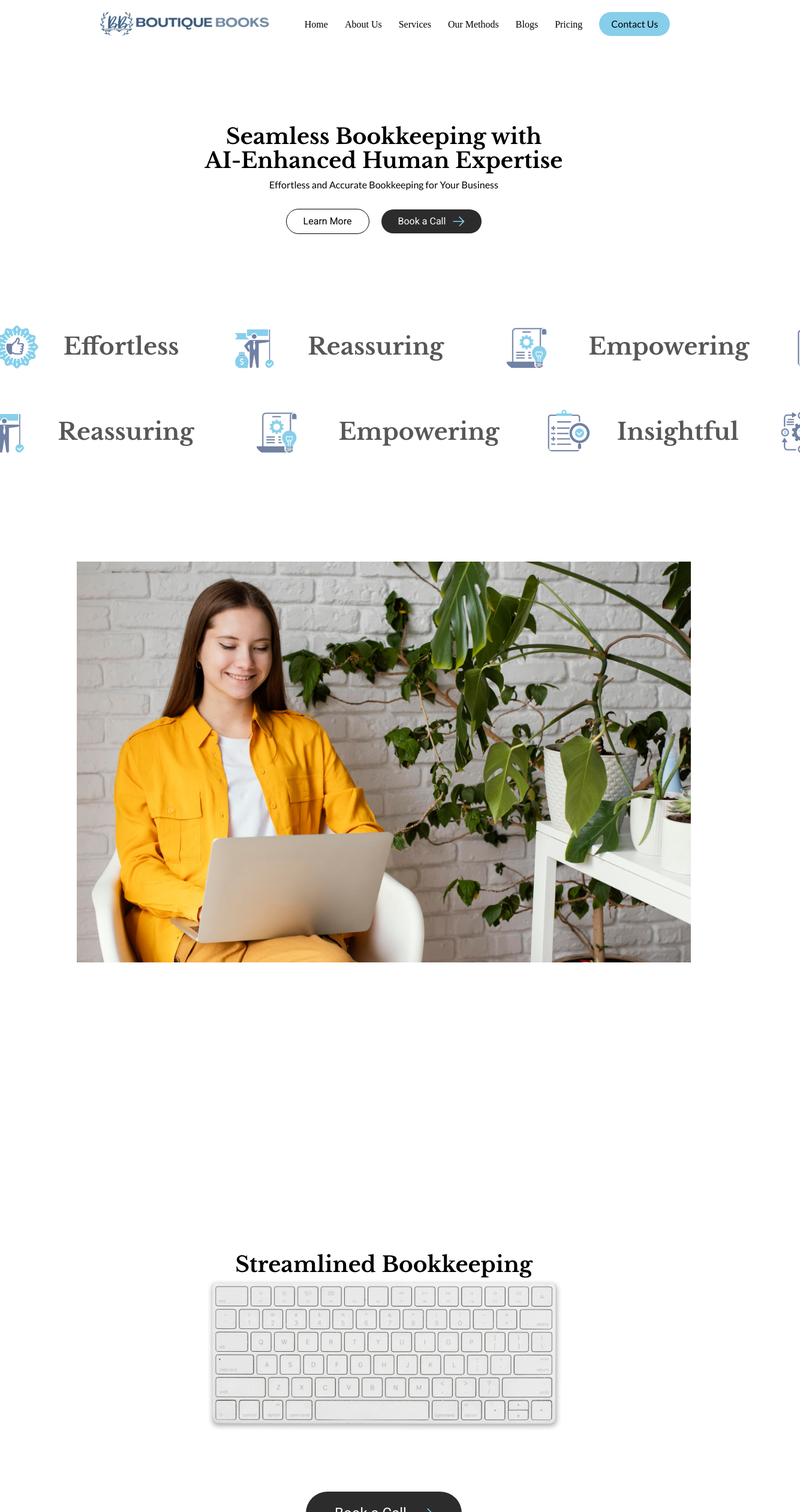
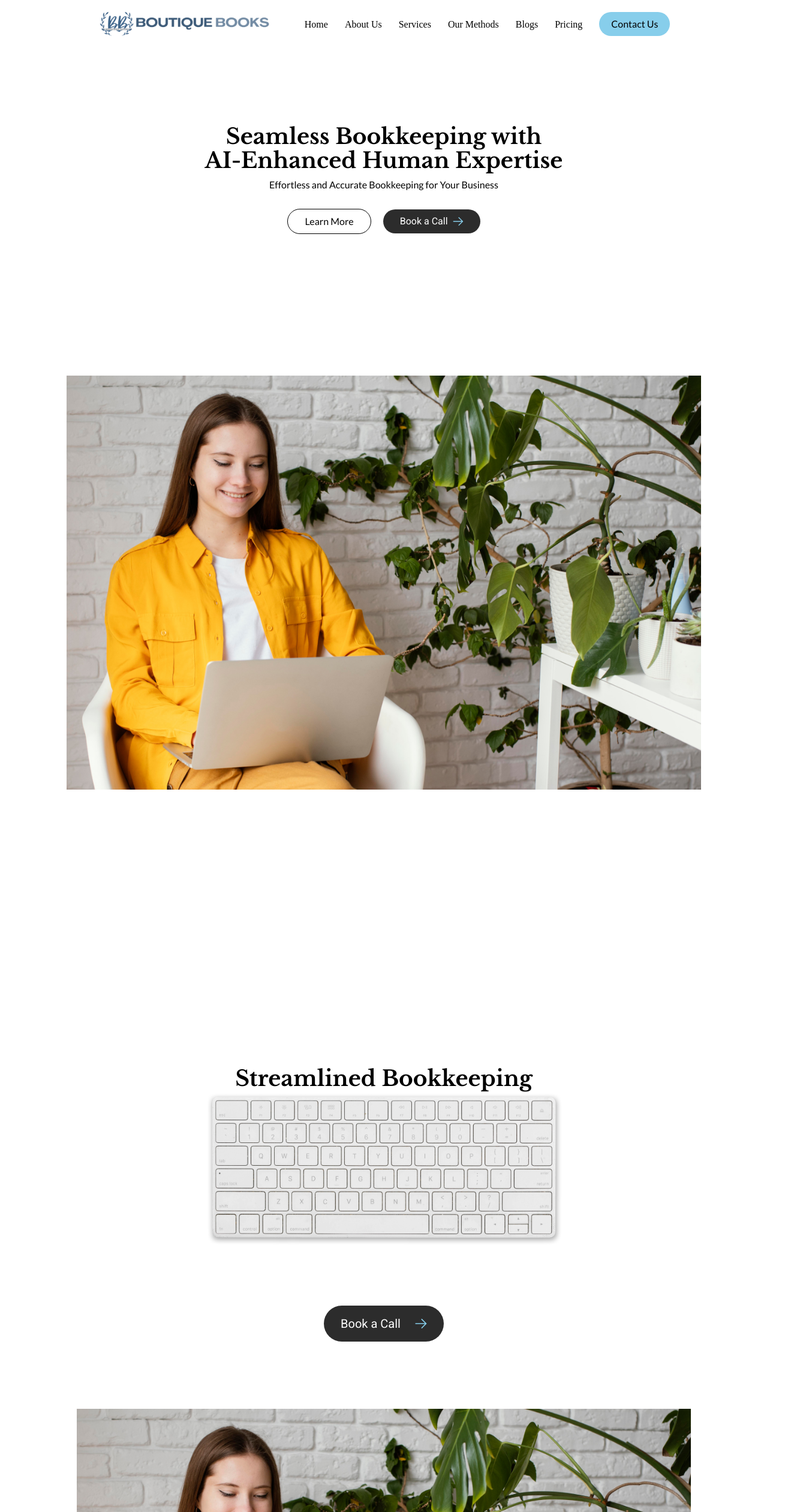
Before and after one commit to NikhilMourya/Boutique-Books, a React (Vite) app: page / in a window 1280 px wide. Shown: the top 2520 px of the page at 60% size, 1334 px wide, since content can reach past the window. Built offline with nearby package versions, Linux system fonts and the light colour scheme; a web font is replaced by a local one.

Commit message:
UI & Content updated

```diff
--- a/src/components/Homepage/LadyScroll.jsx
+++ b/src/components/Homepage/LadyScroll.jsx
@@ -2,7 +2,7 @@ import gsap from 'gsap';
 // import { useGSAP } from '@gsap/react';
 import { useLayoutEffect, useRef } from 'react';
 import ladyWithLaptop from "../../assets/images/home/female-with-laptop.png"
-
+import { Link } from "react-router-dom"
 import { ScrollTrigger } from "gsap/ScrollTrigger";
 
 
@@ -21,8 +21,8 @@ const LadyScroll = () => {
         let t1 = gsap.timeline({
             scrollTrigger: {
                 trigger: "#lady-wrapper",
-                start: 'top 40%',
-                scrub: true,
+                start: 'top 30%',
+                scrub: 2,
                 end: 'top 0%',
             }
         })
@@ -30,7 +30,7 @@ const LadyScroll = () => {
 
         t1.to(LadyRefElement, {
             width: "100%",
-            duration:2000,
+            duration: 2000,
         });
 
         t1.fromTo(ladyRefOverlayElement, { opacity: 0 }, {
@@ -39,7 +39,7 @@ const LadyScroll = () => {
         })
 
 
-        t1.fromTo('#underline-divider',{width:'20%'}, {
+        t1.fromTo('#underline-divider', { width: '20%' }, {
             width: '50%',
             duration: 2000,
         })
@@ -60,6 +60,9 @@ const LadyScroll = () => {
                                             <div id='underline-divider' className="w-1/5 h-1 rounded-full bg-white"></div>
                                         </div>
                                         <p className="my-10 md:text-xl">Welcome to Boutique Books! We offer AI-driven services that simplify bookkeeping and provide real-time insights. Enjoy effortless compliance and peace of mind with our expert solutions.</p>
+                                        <p className="my-10 md:text-xl">where AI precision meets expert care. Simplifying bookkeeping with real-time insights and dedicated support, giving you peace of mind and effortless compliance.
+                                        </p>
+                                        <Link to="/about-us">
                                             <button className="px-7 p-2 bg-white text-black rounded-full">
                                                 <div className="flex gap-3 flex-row ">
                                                     <div className="inline-flex gap-3">
@@ -71,6 +74,8 @@ const LadyScroll = () => {
 
                                                 </div>
                                             </button>
+                                        </Link>
+
                                     </div>
                                 </div>
                             </div>
--- a/src/page/AboutPage.jsx
+++ b/src/page/AboutPage.jsx
@@ -42,39 +42,44 @@ const team = [
     id: 1,
     name: 'Tajni Diller',
     role: 'Founder and Senior Business Advisor',
+    desc: ["Meet Tajni, the founder of Boutique Books, who has been in the bookkeeping and tax industry since the early 1990s. What started as a side hustle while raising her kids has turned into a passion for helping small business owners and sole practitioners thrive. After working in a large CPA firm, Tajni quickly realized that the rigid structure wasn't for her. She discovered her love for tax work and recognized the critical role bookkeeping plays in effective tax planning.",
+      "As an Enrolled Agent, licensed by the IRS, Tajni works closely with clients to reduce tax liabilities, increase cash flow, and boost profitability. Her approach is centered on listening to her clients and supporting them in reaching their own version of success.",
+      "Anchored in Christ, Tajni is a credentialed pastor, and her faith is central to both her personal and professional life. She serves as a worship pastor at her church, where she leads through music, playing guitar and piano. Outside of work, Tajni cherishes time with her husband, children, grandchildren, and their dog. A true entrepreneur at heart, Tajni believes that everyone should have at least one side hustle (if not more!) and is passionate about helping others achieve their entrepreneurial goals."],
     imgURL: Team1,
   },
   {
     id: 2,
     name: 'Raquel Pryor',
     role: 'Tax & Bookkeeping Specialist ',
+    desc: ["Meet Raquel, our Certified Public Bookkeeper and a key part of our team since 2015! With a decade of experience in the tax industry, Raquel is dedicated to helping small businesses grow and thrive. She believes that collaboration is the key to success and loves partnering with business owners to keep their finances on track.", "Outside of work, Raquel is a devoted wife and mother, and when she's not balancing the books, she's behind the lens of her photography business, capturing life's special moments. And if she could escape to Disneyland twice a year, she'd be living her best life!"],
     imgURL: Team2,
   },
   {
     id: 3,
     name: 'Savannah Clarke',
     role: 'Tax & Bookkeeping Specialist',
-    desc:"Meet Savannah, one of our skilled tax preparation and bookkeeping experts at Boutique CFO Advisory. Born and raised in New Jersey, Savannah earned her associate degree in business administration and a certificate in computerized accounting back in 2013. After graduation, she and her husband embarked on a cross-country adventure, living in Alaska, Texas, Georgia, New York, and now calling North Carolina home. Along the way, they've built a wonderful family with two energetic boys and a loyal pup. In 2022, Savannah completed her bachelor's in accounting and finance, graduating magna cum laude and joining the prestigious Sigma Beta Delta honor society. She's now pursuing enrollment to practice before the IRS, adding even more value to the clients she helps at Boutique CFO.Since joining the team in 2021, Savannah has enjoyed supporting a wide range of clients with their tax prep and bookkeeping needs. Outside of work, she's a busy mom chasing after her boys, exploring new places, and cheering on her beloved Philadelphia Eagles and Phillies.",
+    desc: ["Meet Savannah, one of our skilled tax preparation and bookkeeping experts at Boutique CFO Advisory. Born and raised in New Jersey, Savannah earned her associate degree in business administration and a certificate in computerized accounting back in 2013. After graduation, she and her husband embarked on a cross-country adventure, living in Alaska, Texas, Georgia, New York, and now calling North Carolina home. Along the way, they've built a wonderful family with two energetic boys and a loyal pup. In 2022, Savannah completed her bachelor's in accounting and finance, graduating magna cum laude and joining the prestigious Sigma Beta Delta honor society. She's now pursuing enrollment to practice before the IRS, adding even more value to the clients she helps at Boutique CFO.Since joining the team in 2021, Savannah has enjoyed supporting a wide range of clients with their tax prep and bookkeeping needs. Outside of work, she's a busy mom chasing after her boys, exploring new places, and cheering on her beloved Philadelphia Eagles and Phillies."],
     imgURL: Team3,
   },
   {
     id: 4,
     name: 'Sharon Teraji',
     role: 'Tax & Bookkeeping Specialist',
+    desc: [],
     imgURL: Team4,
   },
   {
     id: 5,
     name: 'Marc Diller',
     role: 'Tax Specialist',
-    desc: "At Boutique Books, I don't just crunch numbers — I work with you to make managing your finances easier and more rewarding. With years of experience in tax and bookkeeping, I've helped individuals and businesses streamline their financial processes while saving money along the way. I take pride in bringing a down-to-earth, approachable style to everything I do. I know taxes and bookkeeping can seem complicated, but my goal is to make it feel simple and stress-free for you. I love getting to know each client's unique needs and offering practical solutions that actually make a difference. When we work together, you can expect a hands-on, personalized approach tailored to your specific situation. I'm here to keep your finances organized and make sure more of your hard-earned money stays where it belongs—in your pocket. Let's connect and take the hassle out of your financial journey today!",
+    desc: ["At Boutique Books, I don't just crunch numbers — I work with you to make managing your finances easier and more rewarding. With years of experience in tax and bookkeeping, I've helped individuals and businesses streamline their financial processes while saving money along the way. I take pride in bringing a down-to-earth, approachable style to everything I do. I know taxes and bookkeeping can seem complicated, but my goal is to make it feel simple and stress-free for you. I love getting to know each client's unique needs and offering practical solutions that actually make a difference. When we work together, you can expect a hands-on, personalized approach tailored to your specific situation. I'm here to keep your finances organized and make sure more of your hard-earned money stays where it belongs—in your pocket. Let's connect and take the hassle out of your financial journey today!"],
     imgURL: MarcDiller,
   },
   {
     id: 6,
     name: 'Breana Gonzalez',
     role: 'Customer Success Coordinator',
-    desc: "Meet Breana, our dedicated Customer Success Coordinator here at Boutique Books! With over 10 years of customer service experience, Breana is passionate about keeping our office running smoothly and ensuring you're connected with the best bookkeepers and tax preparers. She's your go-to for all things client communication and loves making sure your needs are met with care and expertise. When she's not assisting clients, Breana is deeply involved with her local church, where she's been a part of the community for 27 years. Fun fact: it's where she met her husband! They've been happily married for two years and recently welcomed an adorable cat into their family. In her free time, Breana enjoys drawing, traveling with her husband, and finding new ways to give back.",
+    desc: ["Meet Breana, our dedicated Customer Success Coordinator here at Boutique Books! With over 10 years of customer service experience, Breana is passionate about keeping our office running smoothly and ensuring you're connected with the best bookkeepers and tax preparers. She's your go-to for all things client communication and loves making sure your needs are met with care and expertise. When she's not assisting clients, Breana is deeply involved with her local church, where she's been a part of the community for 27 years. Fun fact: it's where she met her husband! They've been happily married for two years and recently welcomed an adorable cat into their family. In her free time, Breana enjoys drawing, traveling with her husband, and finding new ways to give back."],
     imgURL: Breana,
   },
 ];
@@ -258,9 +263,19 @@ export default function AboutPage() {
                   {role}
                 </h5>
                 {
-                  activeIndex == index && (<div className='col-span-3 p-3' >
-                    <p className='group-hover:text-white text-gray-600 text-sm md:text-base' >{desc}</p>
-                  </div>)
+                  activeIndex == index && (
+                    <div className='col-span-3 p-3' >
+                      {
+                        desc.map((p, i) => {
+                          return (
+                            <p key={i} className='group-hover:text-white text-gray-600 text-sm md:text-base py-2' >{p}</p>
+                          )
+                        }
+                        )
+                      }
+
+                    </div>
+                  )
                 }
               </div>
             ))}
--- a/src/page/HomePage.jsx
+++ b/src/page/HomePage.jsx
@@ -253,19 +253,20 @@ const HomePage = () => {
             </p>
           </div>
           <div className="my-4 p-3 flex gap-5 justify-center items-center">
+            <Link to="/conatct-us">
               <button className="px-7 p-2 border-black border text-black rounded-full text-md">
                 Learn More
-            </button>
+              </button></Link>
 
             <Link to="https://www.calendly.com/boutiquebooks" target='_blank'>
               <button className="px-7 p-2 button-primary-bg text-white rounded-full">
-                <div className="flex gap-3 flex-row">
-                  <div className="inline-flex gap-3">
+                <div className="flex gap-3 flex-row justify-center">
+                  <div className="inline-flex gap-2 justify-center">
                     <span className="text-md">Book a Call</span>
                     <span className="content-center">
                       <svg
-                        width="20"
-                        height="16"
+                        width="18"
+                        height="14"
                         viewBox="0 0 24 20"
                         fill="none"
                         xmlns="http://www.w3.org/2000/svg"
@@ -282,7 +283,7 @@ const HomePage = () => {
             </Link>
           </div>
         </main>
-        <div
+        {/* <div
           className="-translate-y-28 opacity-0 scale-125 overflow-hidden"
           ref={scrollContainerRef}
         >
@@ -298,7 +299,7 @@ const HomePage = () => {
           >
             {profiles}
           </div>
-        </div>
+        </div> */}
         <LadyScroll />
         <div className="relative my-14 lg:mt-56 lg:pt-32 py-14 keyboard-container bg-light-section">
           <div className="relative z-10">
@@ -315,8 +316,8 @@ const HomePage = () => {
                 id="keyboard-img"
               />
               <Link to="https://www.calendly.com/boutiquebooks" target='_blank'>
-                <button className="mt-10 px-7 p-2 button-primary-bg text-white rounded-full">
-                  <div className="flex gap-3 flex-row text-2xl px-5 py-3">
+                <button className="mt-10 px-5 p-2 button-primary-bg text-white rounded-full">
+                  <div className="flex gap-3 flex-row text-xl px-2 py-2">
                     <div className="inline-flex gap-6">
                       <span className="text-md">Book a Call</span>
                       <span className="content-center">
@@ -400,8 +401,10 @@ const HomePage = () => {
                                 Expenses <span>$95,200</span>
                               </h3>
                             </div>
+                            <Link to="/contact-us">
                               <button className="md:px-7 p-2 bg-gray-700 text-white rounded-full">
                                 <div className="flex gap-3 flex-row ">
+
                                   <div className="inline-flex gap-3">
                                     <span className="text-md end">
                                       Learn More
@@ -423,6 +426,8 @@ const HomePage = () => {
                                   </div>
                                 </div>
                               </button>
+                            </Link>
+
                           </div>
                         </div>
                       </div>
--- a/src/page/OurMethods.jsx
+++ b/src/page/OurMethods.jsx
@@ -131,10 +131,8 @@ export default function OurMethods() {
           <H1 className={'font-primary text-2xl'}>How We Make It Happen</H1>
 
           <p className='text-black text-sm md:text-lg font-semibold'>
-            At Boutique Books, we blend the precision of AI with the expertise of
-            real human accountants to deliver top-notch bookkeeping services. Our
-            proven methods ensure accuracy, efficiency, and a personalized touch,
-            making your financial management effortless and reliable.
+            At Boutique Books, we blend AI-driven accuracy with personalized support from our expert team. Our streamlined approach ensures your books are always precise, compliant, and tailored to your business, making financial management effortless and worry-free.
+
           </p>
         </div>
       </section>
--- a/src/styles/index.css
+++ b/src/styles/index.css
@@ -30,7 +30,7 @@ h1,
 h2.h3,
 h4,
 h5 {
-  font-family: "Poppins", sans-serif;
+  font-family: "Lato", sans-serif;
   font-weight: 600;
   font-style: normal;
 }
```
Lines whose indentation alone changed are shown as unchanged.
